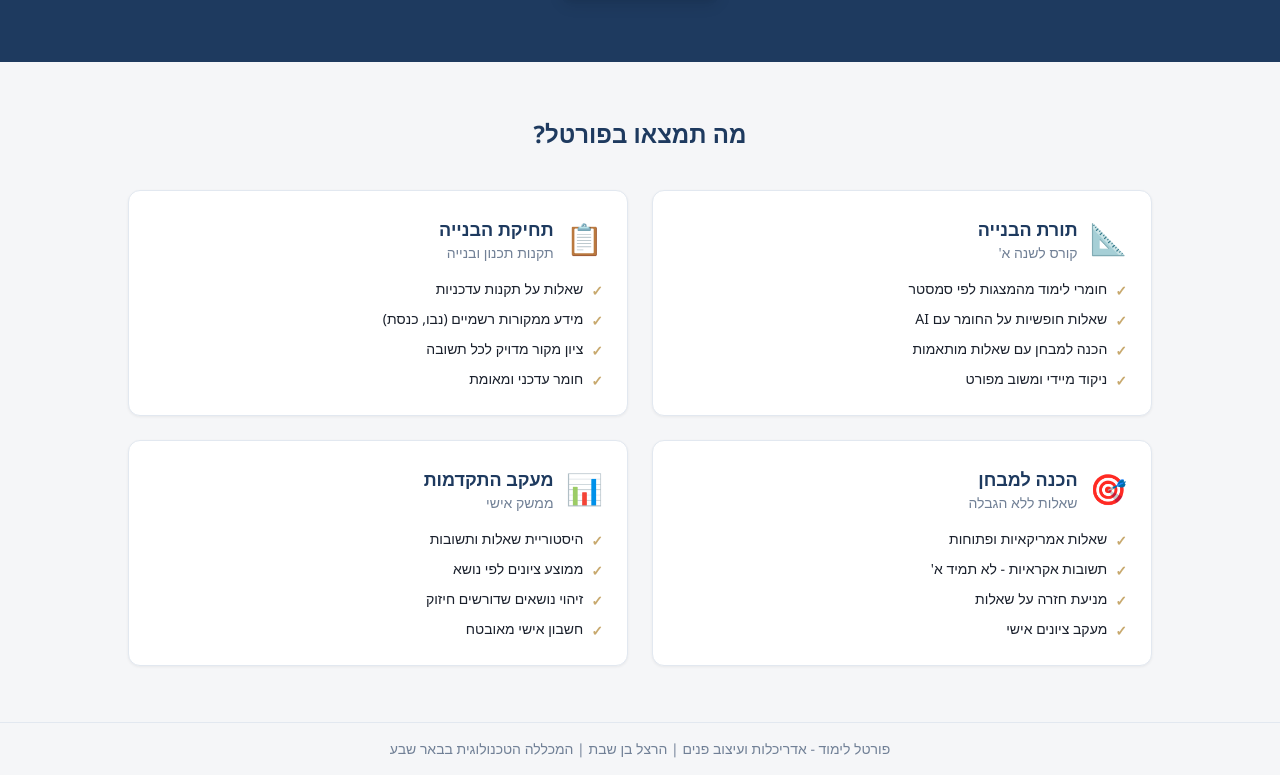
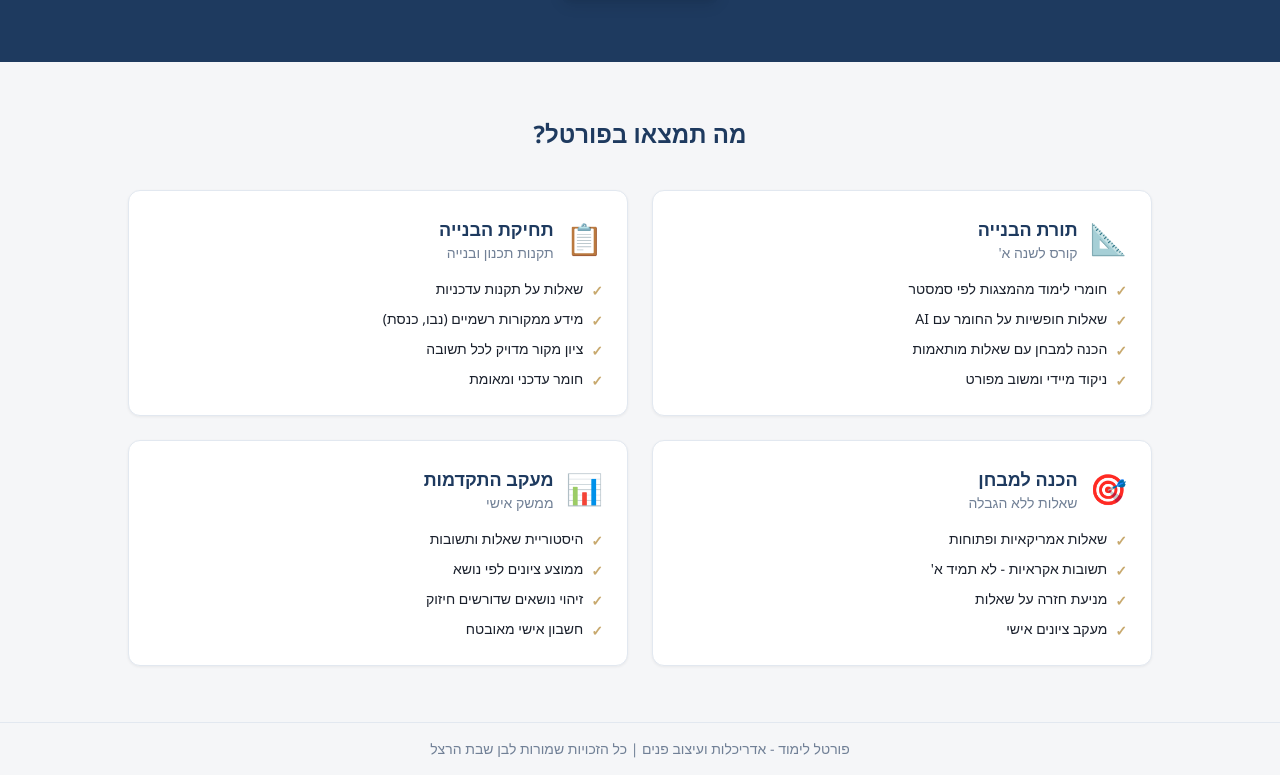
Before and after one commit to herzeldh-max/architecture-learning-portal, a Next.js app: page / in a window 1280 px wide. Shown: the part 314-1089 px from the top of the page. Built offline with nearby package versions, Linux system fonts and the light colour scheme.

Commit message:
Update footer: all rights reserved to Ben Shabat Herzel

```diff
--- a/app/(admin)/admin/layout.tsx
+++ b/app/(admin)/admin/layout.tsx
@@ -23,7 +23,7 @@ export default async function AdminLayout({ children }: { children: React.ReactN
         {children}
       </main>
       <footer className="py-3 text-center text-xs" style={{ color: 'var(--text-muted)', borderTop: '1px solid var(--border)' }}>
-        פורטל לימוד - אדריכלות ועיצוב פנים | ממשק מנהל
+        פורטל לימוד - אדריכלות ועיצוב פנים | כל הזכויות שמורות לבן שבת הרצל
       </footer>
     </div>
   )
--- a/app/(student)/layout.tsx
+++ b/app/(student)/layout.tsx
@@ -21,7 +21,7 @@ export default async function StudentLayout({ children }: { children: React.Reac
         {children}
       </main>
       <footer className="py-3 text-center text-xs" style={{ color: 'var(--text-muted)', borderTop: '1px solid var(--border)' }}>
-        פורטל לימוד - אדריכלות ועיצוב פנים | המכללה הטכנולוגית בבאר שבע
+        פורטל לימוד - אדריכלות ועיצוב פנים | כל הזכויות שמורות לבן שבת הרצל
       </footer>
     </div>
   )
--- a/app/page.tsx
+++ b/app/page.tsx
@@ -66,7 +66,7 @@ export default function HomePage() {
       </main>
 
       <footer className="py-4 text-center text-sm" style={{ color: 'var(--text-muted)', borderTop: '1px solid var(--border)' }}>
-        פורטל לימוד - אדריכלות ועיצוב פנים | הרצל בן שבת | המכללה הטכנולוגית בבאר שבע
+        פורטל לימוד - אדריכלות ועיצוב פנים | כל הזכויות שמורות לבן שבת הרצל
       </footer>
     </div>
   )
```
